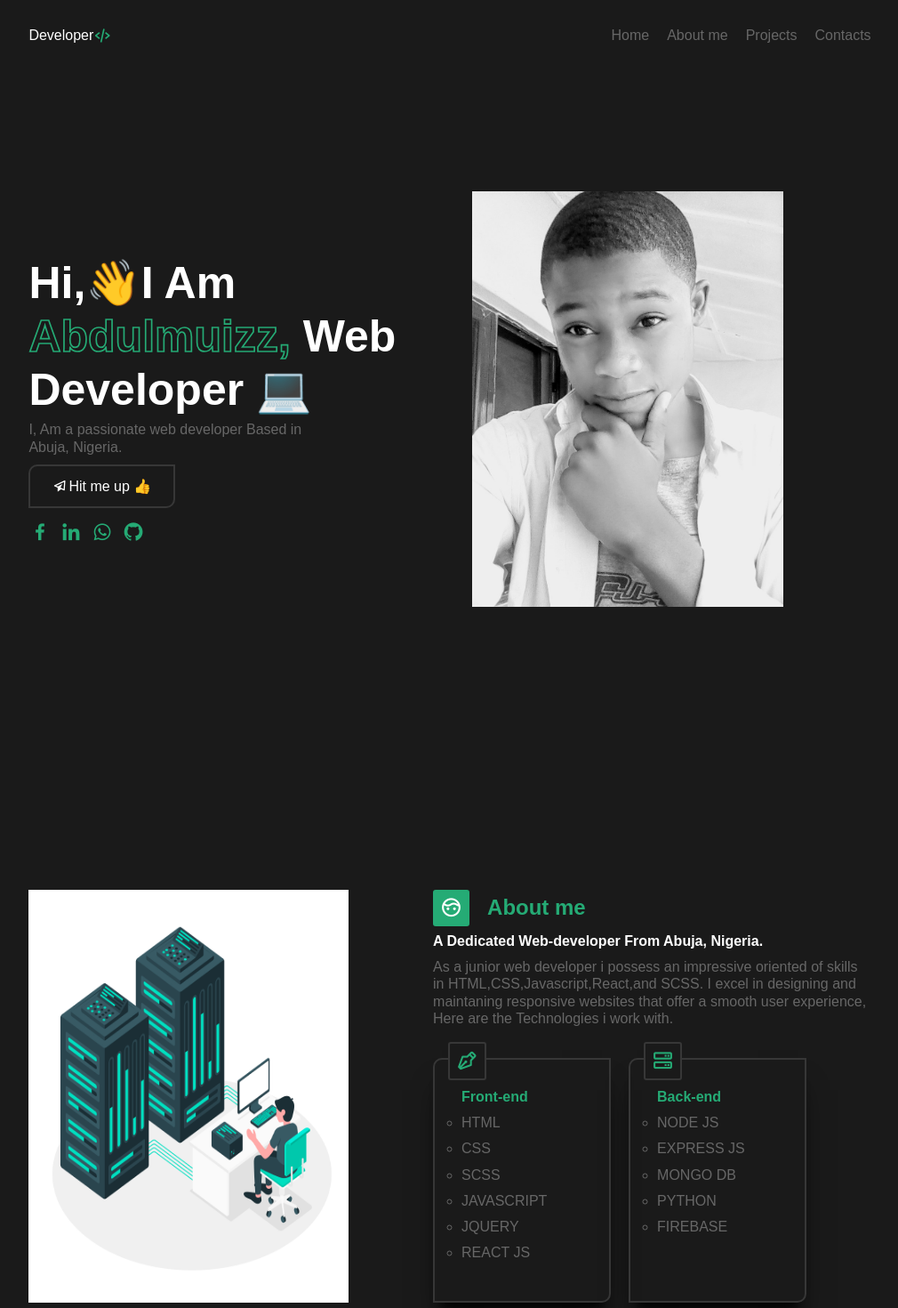
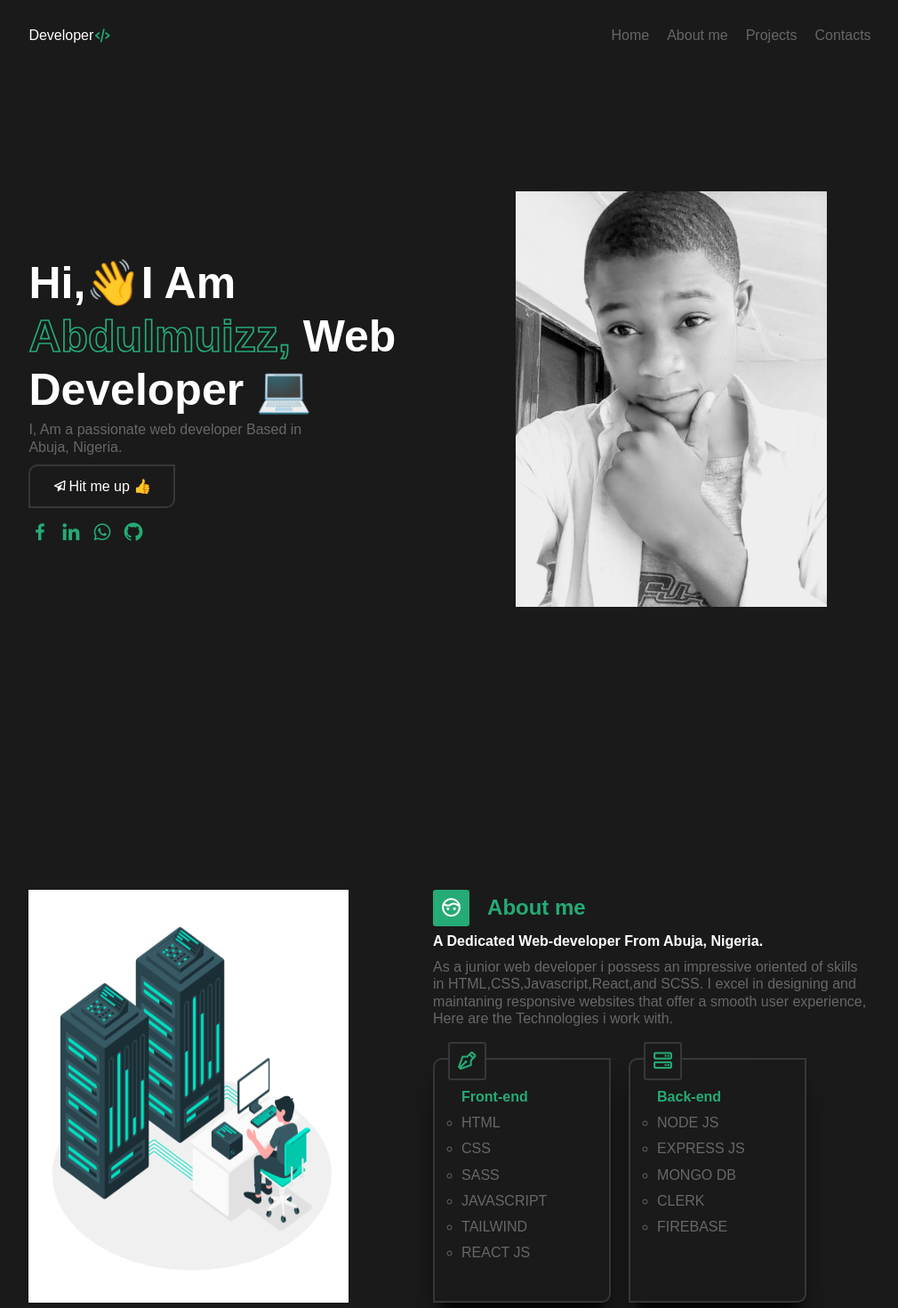
Before and after one commit to Abdulmuizz10/Abdulmuizz, a React (Create React App) app: page / in a window 1280 px wide. Shown: the top 1470 px of the page at 89% size, without its empty margins (134-1144 px from the left). Built offline with nearby package versions, Linux system fonts and the light colour scheme.

Commit message:
domain change

```diff
--- a/src/components/About.js
+++ b/src/components/About.js
@@ -34,9 +34,9 @@ const About = () => {
             <ul className="skills__list">
               <li className="list__item">HTML</li>
               <li className="list__item">CSS</li>
-              <li className="list__item">SCSS</li>
+              <li className="list__item">SASS</li>
               <li className="list__item">JAVASCRIPT</li>
-              <li className="list__item">JQUERY</li>
+              <li className="list__item">TAILWIND</li>
               <li className="list__item">REACT JS</li>
             </ul>
           </Card>
@@ -47,7 +47,7 @@ const About = () => {
               <li className="list__item">NODE JS</li>
               <li className="list__item">EXPRESS JS</li>
               <li className="list__item">MONGO DB</li>
-              <li className="list__item">PYTHON</li>
+              <li className="list__item">CLERK</li>
               <li className="list__item">FIREBASE</li>
             </ul>
           </Card>
--- a/src/components/Contact.js
+++ b/src/components/Contact.js
@@ -2,6 +2,10 @@ import React from "react";
 import styled from "styled-components";
 
 const Contact = () => {
+  const date = new Date();
+  const updatedYear = date.getFullYear();
+
+  console.log(updatedYear);
   return (
     <Container id="contacts">
       <Content>
@@ -48,7 +52,7 @@ const Contact = () => {
       </Content>
 
       <CopyWrite>
-        <div>©2022 All Rights Reserved | By Abdul Muizz</div>
+        <div>©{updatedYear} All Rights Reserved | By Abdul Muizz</div>
       </CopyWrite>
     </Container>
   );
--- a/src/components/Head.js
+++ b/src/components/Head.js
@@ -145,6 +145,7 @@ const MobileNavBar = styled.div`
   display: none;
   position: relative;
   background: var(--color-bg-primary);
+  animation: slideIn 0.5s;
 
   @media (max-width: 1024px) {
     position: absolute;
--- a/src/components/Hero.js
+++ b/src/components/Hero.js
@@ -64,6 +64,7 @@ const Container = styled.div`
   height: 100vh;
   display: grid;
   grid-template-columns: repeat(2, 1fr);
+  place-items: center;
   align-items: center;
   justify-content: center;
   gap: 5rem;
@@ -76,7 +77,7 @@ const Container = styled.div`
   @media (max-width: 768px) {
     grid-template-columns: 1fr;
     gap: 3rem;
-    margin: 50px 0;
+    margin: 50px auto;
   }
   .hero__text {
     h2 {
--- a/src/components/Projects.js
+++ b/src/components/Projects.js
@@ -77,7 +77,7 @@ const Projects = () => {
             <div className="directory">
               <div className="live__demo">
                 <i className="bx bx-exit"></i>
-                <a href="https://linked-in-clone-henna.vercel.app/">
+                <a href="https://blinked-in-clone-henna.vercel.app/">
                   Live Demo
                 </a>
               </div>
@@ -90,19 +90,17 @@ const Projects = () => {
             </div>
           </div>
         </Card>
-        {/* <Card>
+        <Card>
           <div className="card__img">
             <img src="/img/netflix.png" alt="" />
           </div>
           <div className="card__text">
             <h2>Netflix-clone website</h2>
             <p>
-                This is a simple Netflix clone created with Reactjs. which has a
-                local sign in and login authentication that stores user
-                cresidentials in the browser for accessing the main hompage.
-                this clone has an amazing carousel slider with cool movie card
-                hover effect that reveals movie trailer and info's about the
-                movie.
+              This is a simple Netflix clone created with Reactjs. it has a
+              local sign in and a login page. this clone has an amazing carousel
+              slider with cool movie card hover effects that reveals movie
+              trailer and info's about the movie.
             </p>
             <div className="directory">
               <div className="live__demo">
@@ -111,11 +109,13 @@ const Projects = () => {
               </div>
               <div className="git__hub">
                 <i className="bx bxl-github"></i>
-                  <a href="#">Github</a>
+                <a href="https://github.com/Abdulmuizz10/Netflix-clone">
+                  Github
+                </a>
               </div>
             </div>
           </div>
-          </Card> */}
+        </Card>
       </Cards>
     </Container>
   );
@@ -141,7 +141,6 @@ const Card = styled.div`
   display: grid;
   grid-template-columns: repeat(2, 1fr);
   gap: 5rem;
-  border-radius: 10px;
   width: 100%;
   height: 290px;
   margin: 30px auto;
@@ -166,6 +165,7 @@ const Card = styled.div`
     border: 2px solid var(--color-border);
     box-shadow: rgb(0 0 0 / 69%) 0px 26px 30px -10px,
       rgb(0 0 0 / 73%) 0px 16px 10px -10px;
+    border-radius: 10px;
 
     &:nth-child(2) {
       .card__img {
@@ -180,7 +180,7 @@ const Card = styled.div`
     }
   }
 
-  @media (max-width: 568px) {
+  @media (max-width: 1024px) {
     gap: 0rem;
     grid-template-columns: 1fr;
   }
--- a/src/index.css
+++ b/src/index.css
@@ -11,6 +11,7 @@
 :root {
   --color-primary: #25ab75;
   --color-primary-dark: #208c61;
+  --color-bg-primary: #1a1a1a;
   --color-bg-primary: #1a1a1a;
   --color-bg-secondary: #242424;
   --color-bg-footer: #151515;
@@ -52,3 +53,14 @@ body {
   background: var(--color-text);
   border-radius: 6px;
 }
+
+@keyframes slideIn {
+  0% {
+    -webkit-transform: translateY(-25%);
+    transform: translateY(-25%);
+  }
+  100% {
+    -webkit-transform: translateY(0);
+    transform: translateY(0);
+  }
+}
```
Also changed, not shown: 1 other file (tests, documents, lock files or other folders). Lines whose indentation alone changed are shown as unchanged.
